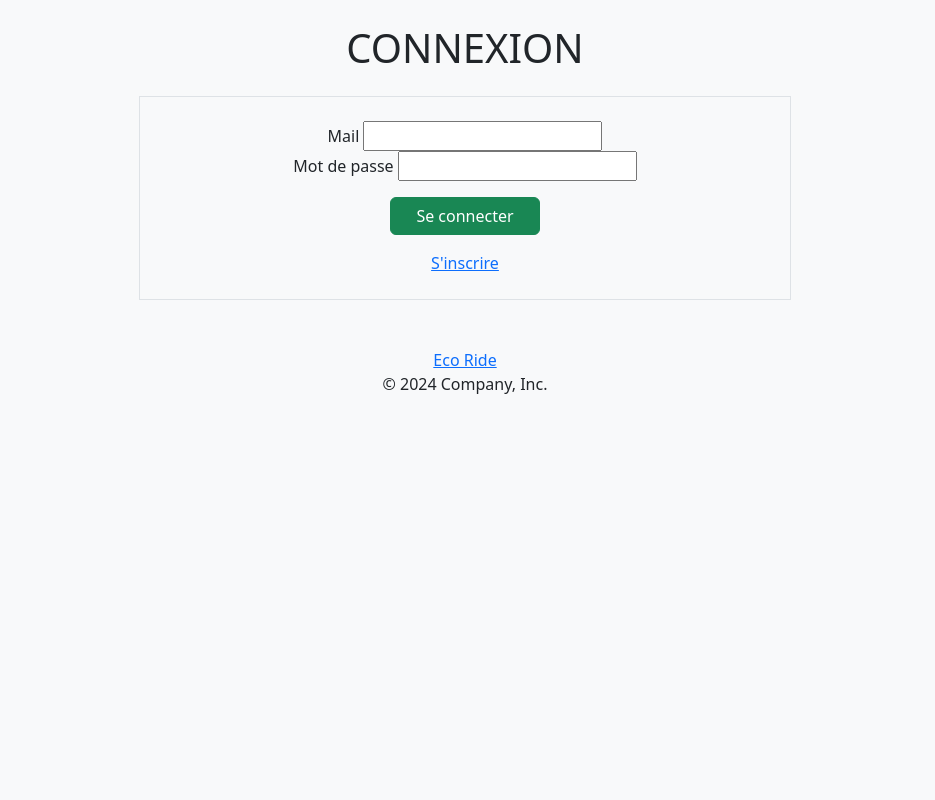
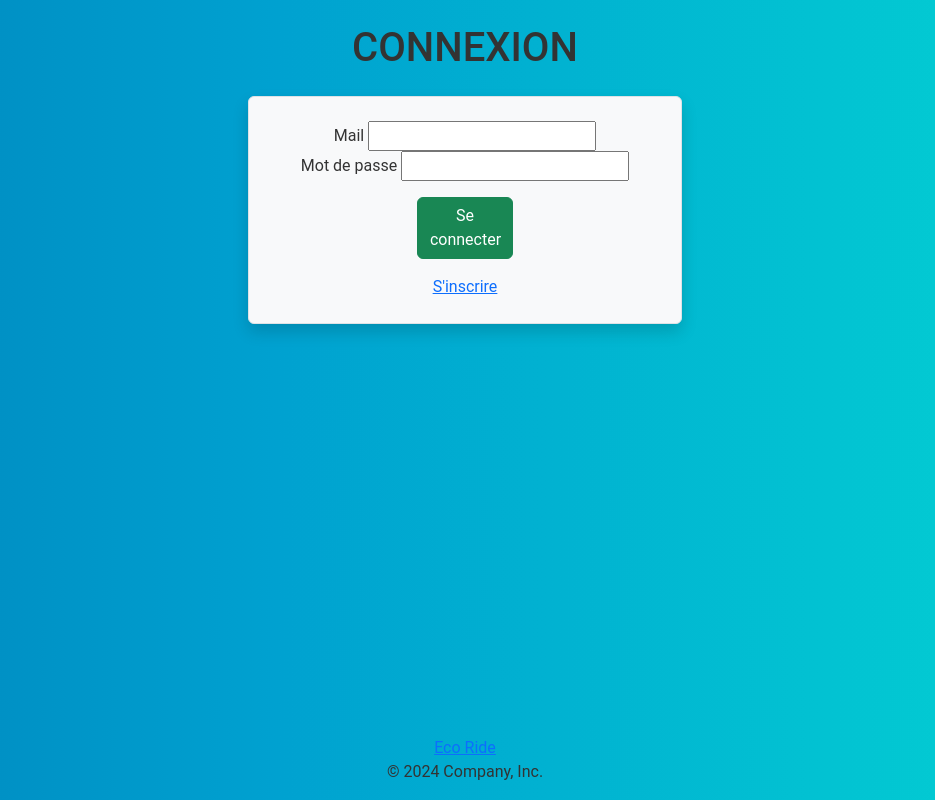
Before and after one commit to AnousoneM/afpa-form, a PHP site: page /views/view-signin.php in a window 1280 px wide. Shown: the whole page, without its empty margins (175-1110 px from the left). Run offline with PHP 8.4, Linux system fonts and the light colour scheme; some libraries are stand-ins or nearby versions.

Commit message:
mise à jour

```diff
--- a/assets/css/style.css
+++ b/assets/css/style.css
@@ -1,6 +1,16 @@
+body {
+    font-family: 'Roboto', sans-serif;
+    color: #333;
+    background: rgb(0, 135, 190);
+    background: linear-gradient(90deg, rgba(0, 135, 190, 1) 0%, rgba(0, 161, 208, 1) 35%, rgba(3, 211, 211, 1) 100%);
+}
 
 .input-warning {
     color: red;
     font-size: 0.8rem;
     font-style: italic;
 }
+
+.btn-aqua {
+    background-color: rgb(0, 135, 190);
+}
--- a/controllers/controller-home.php
+++ b/controllers/controller-home.php
@@ -2,9 +2,12 @@
 // On démarre une session pour manipuler $_SESSION
 session_start();
 
+
 require_once '../config.php';
 
-var_dump($_SESSION);
+// mise en place de la variable date en fr : jour mois année -> 01 Janvier 2024
+$formatFr = new IntlDateFormatter('fr_FR', IntlDateFormatter::LONG, IntlDateFormatter::NONE);
+$date = $formatFr->format(time());
 
 if ($_SERVER['REQUEST_METHOD'] == 'POST') {
     // tableau d'erreurs (stockage des erreurs)
--- a/views/templates/footer.php
+++ b/views/templates/footer.php
@@ -1,5 +1,5 @@
 
-<footer class="text-center mt-5">
+<footer class="text-center mt-5 mt-auto">
     <a href="../../index.php">Eco Ride</a>
     <p>&copy; 2024 Company, Inc.</p>
 </footer>
--- a/views/templates/head.php
+++ b/views/templates/head.php
@@ -2,12 +2,13 @@
 <html lang="fr">
 
 <head>
+
     <meta charset="UTF-8">
     <meta name="viewport" content="width=device-width, initial-scale=1.0">
-    <title>AFPA Formulaire</title>
+    <title>Eco'Ride</title>
     <link rel="stylesheet" href="../node_modules/bootstrap/dist/css/bootstrap.css">
     <link rel="stylesheet" href="../assets/css/style.css">
 
 </head>
 
-<body class="bg-light">
+<body class="d-flex flex-column vh-100">
--- a/views/view-signin.php
+++ b/views/view-signin.php
@@ -6,7 +6,7 @@
 <form method="POST" action="" novalidate>
 
     <div class="row justify-content-center">
-        <div class="col-6 p-4 border text-center">
+        <div class="col-lg-4 p-4 border text-center bg-light rounded shadow">
             <div class="text-center">
                 <label for="email">Mail</label>
                 <input type="text" id="email" name="email" value="<?= $_POST['email'] ?? '' ?>">
```
Also changed, not shown: views/view-home.php (+5 -8 lines).
